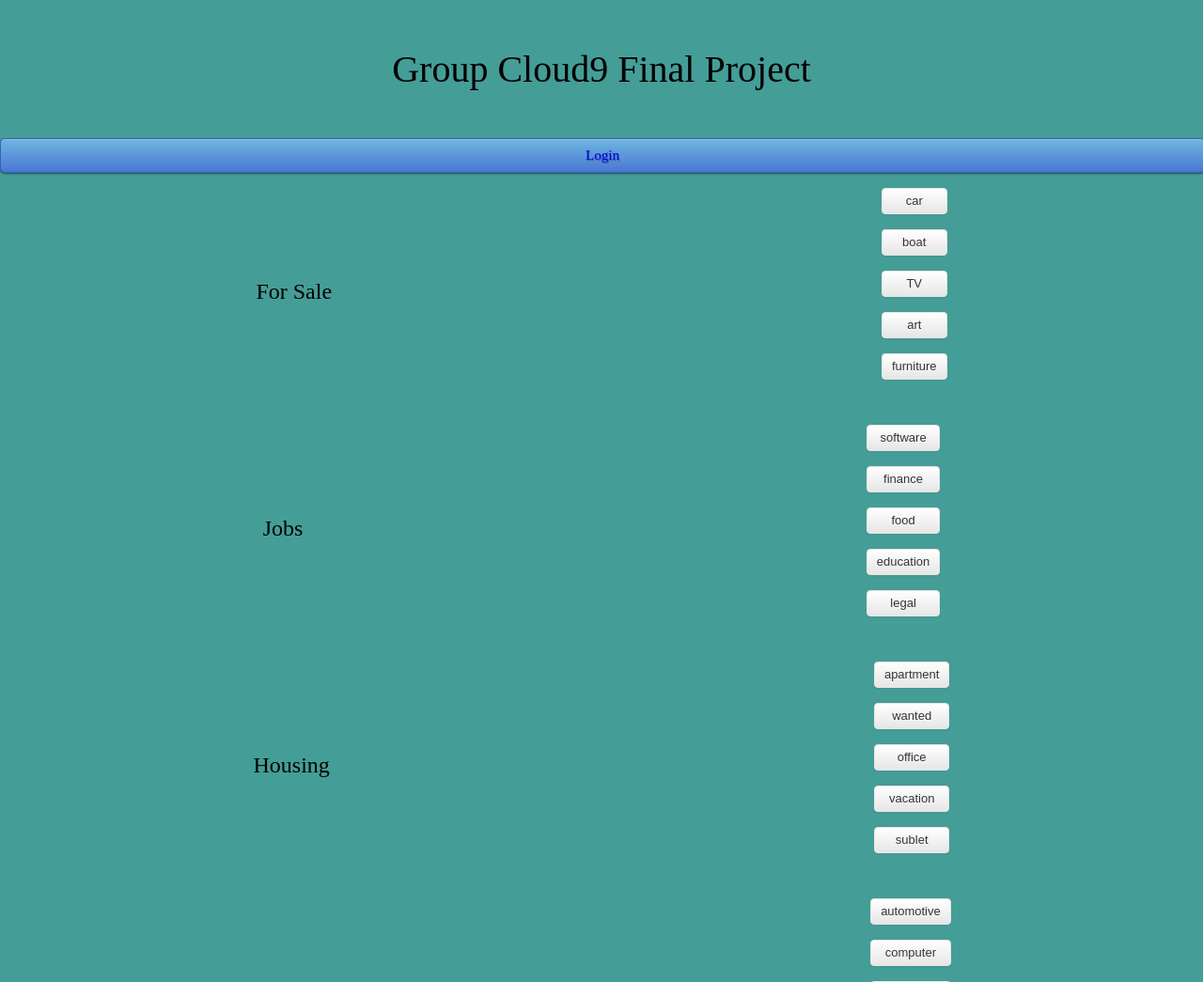
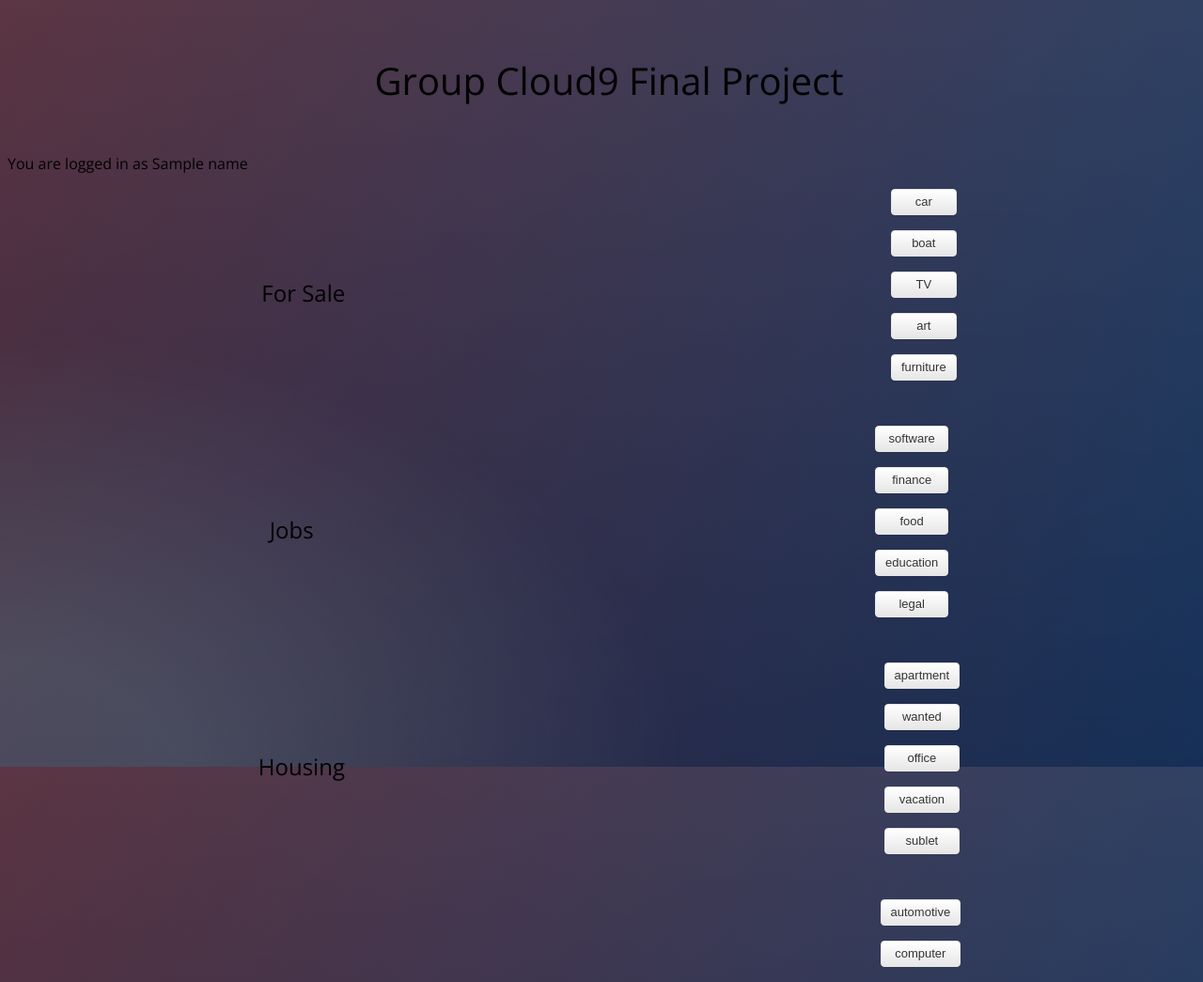
Before and after one commit to SolaOgunsola/422x-cloud9, a Flask app: template cloud_flask_app/app/templates/public/index.html in a window 1280 px wide. Shown: the top 1045 px of the page at 94% size. Run offline with Flask 2, Linux system fonts and the light colour scheme; the template is opened without the code that fills it: most values are stand-ins (such as "Sample title", 1, 10 or a date in 2020).

Commit message:
removed buttn when logged in

```diff
--- a/cloud_flask_app/app/templates/public/index.html
+++ b/cloud_flask_app/app/templates/public/index.html
@@ -3,10 +3,16 @@
     <title>422Dashboard</title>
     <style>
       body {
-        margin: 0;
-        padding: 0;
-        overflow-x: hidden;
-        background-color: rgba(40, 142, 135, 0.863);
+        width: 100%;
+        height:100%;
+        font-family: 'Open Sans', sans-serif;
+        background: #092756;
+        background: -moz-radial-gradient(0% 100%, ellipse cover, rgba(104,128,138,.4) 10%,rgba(138,114,76,0) 40%),-moz-linear-gradient(top,  rgba(57,173,219,.25) 0%, rgba(42,60,87,.4) 100%), -moz-linear-gradient(-45deg,  #670d10 0%, #092756 100%);
+        background: -webkit-radial-gradient(0% 100%, ellipse cover, rgba(104,128,138,.4) 10%,rgba(138,114,76,0) 40%), -webkit-linear-gradient(top,  rgba(57,173,219,.25) 0%,rgba(42,60,87,.4) 100%), -webkit-linear-gradient(-45deg,  #670d10 0%,#092756 100%);
+        background: -o-radial-gradient(0% 100%, ellipse cover, rgba(104,128,138,.4) 10%,rgba(138,114,76,0) 40%), -o-linear-gradient(top,  rgba(57,173,219,.25) 0%,rgba(42,60,87,.4) 100%), -o-linear-gradient(-45deg,  #670d10 0%,#092756 100%);
+        background: -ms-radial-gradient(0% 100%, ellipse cover, rgba(104,128,138,.4) 10%,rgba(138,114,76,0) 40%), -ms-linear-gradient(top,  rgba(57,173,219,.25) 0%,rgba(42,60,87,.4) 100%), -ms-linear-gradient(-45deg,  #670d10 0%,#092756 100%);
+        background: -webkit-radial-gradient(0% 100%, ellipse cover, rgba(104,128,138,.4) 10%,rgba(138,114,76,0) 40%), linear-gradient(to bottom,  rgba(57,173,219,.25) 0%,rgba(42,60,87,.4) 100%), linear-gradient(135deg,  #670d10 0%,#092756 100%);
+        filter: progid:DXImageTransform.Microsoft.gradient( startColorstr='#3E1D6D', endColorstr='#092756',GradientType=1 );
       }
       .container {
         height: 100vh;
@@ -37,9 +43,13 @@
   <body>
     <div class="container">
       <div class="title">Group Cloud9 Final Project </div>
+      {%if loggedIn == '0' %}
       <div class="btn btn-block btn-large btn-primary" >
         <a href="/login">Login</a>
       </div>
+      {% else %}
+      <div>You are logged in as {{name}}</div>
+      {% endif %}
       <div class="section">
         <div class="sectionItem">
           <div class="sectionTitle">For Sale</div>
--- a/cloud_flask_app/app/user_views.py
+++ b/cloud_flask_app/app/user_views.py
@@ -14,7 +14,7 @@ contents = None
 
 @app.route("/")
 def user_dashboard():
-    return render_template("public/index.html")
+    return render_template("public/index.html", loggedIn=environ.get("LOGIN"))
 
 @app.route('/ForSale/<category>', methods=['GET', 'POST'])
 def get_forsale_items(category):
--- a/cloud_flask_app/app/views.py
+++ b/cloud_flask_app/app/views.py
@@ -24,7 +24,7 @@ def index():
                 environ.update(USERNAME=username)
                 environ.update(LOGIN='1')
                 print(environ.get('USERNAME'))
-                return redirect("/")
+                return render_template('public/index.html', loggedIn = environ.get("LOGIN"), name = username)
     return render_template("public/login.html")
 
 @app.route("/register", methods=['GET', 'POST'])
```
